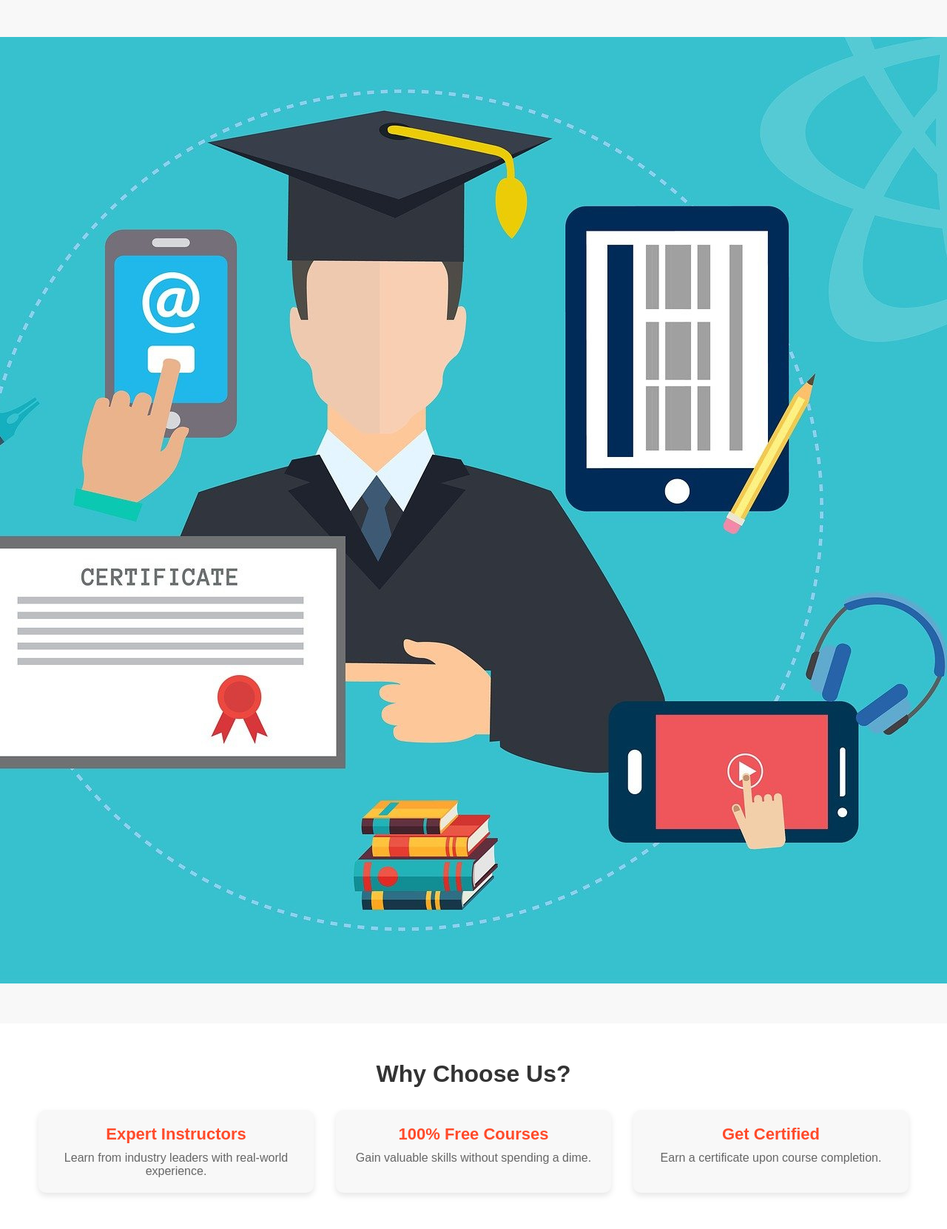
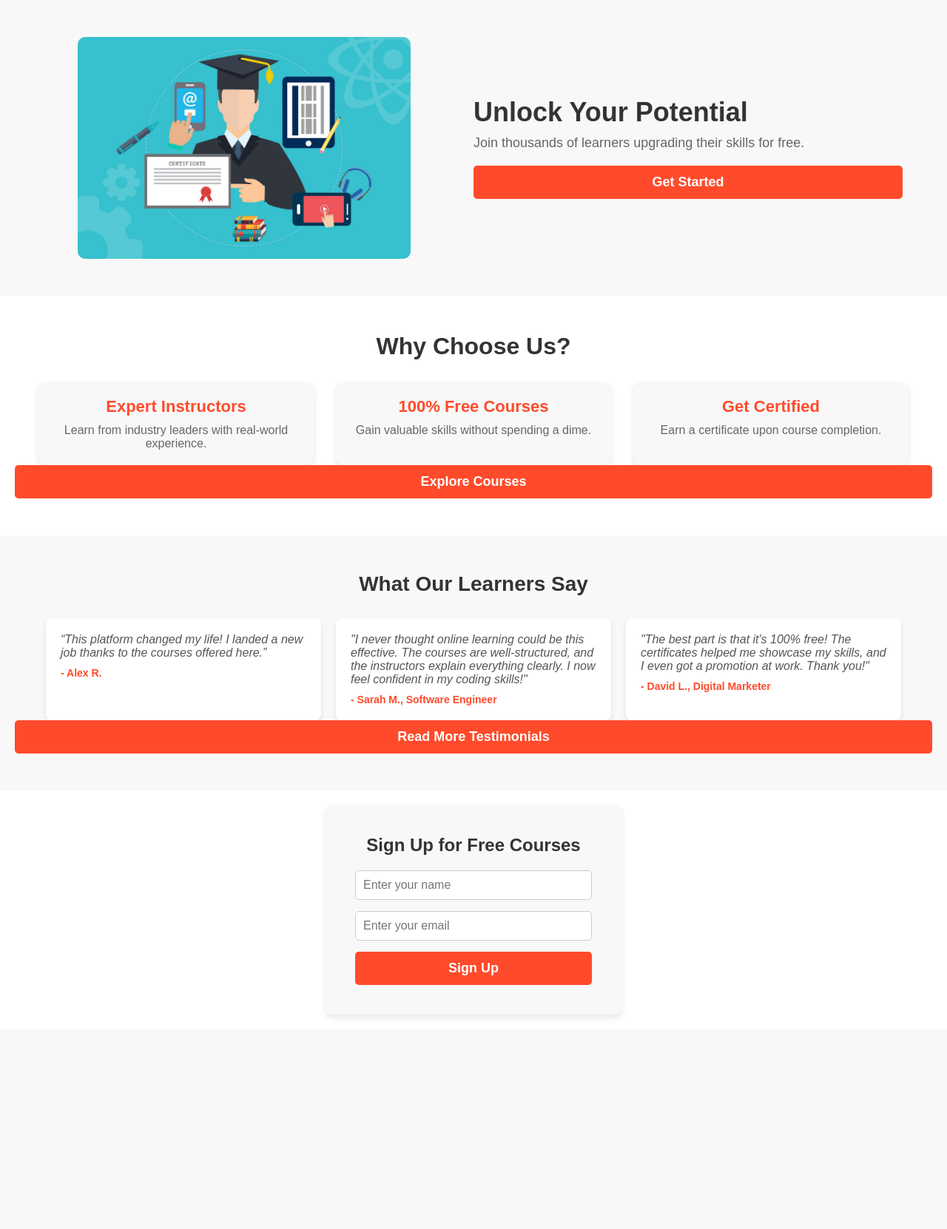
Before and after one commit to arshamir/open-classroom-hub, a PHP site: page / in a window 1280 px wide; the page is wider, and only the part inside the window is pictured. Shown: the top 1662 px of that part at 74% size. After the commit the page ends 1373 px from the top of that part, so only its background shows below. Run offline with PHP 8.4, Linux system fonts and the light colour scheme.

Commit message:
Updated index.php

```diff
--- a/index.php
+++ b/index.php
@@ -4,20 +4,24 @@
     <meta charset="UTF-8">
     <meta name="viewport" content="width=device-width, initial-scale=1.0">
     <title>Open Classroom Hub</title>
-    <link rel="stylesheet" href="style.css"
+    <link rel="stylesheet" href="style.css">
 </head>
 <body>
-    <!--Hero Banner-->
+    <!-- Hero Banner -->
     <section id="hero-banner">
-        <div class="img">
+        <div class="hero-container">
+            <div class="hero-img">
                 <img src="images/hero-banner-img.png" alt="Main Banner">
             </div>
             <div class="hero-text">
                 <h1>Unlock Your Potential</h1>
                 <p>Join thousands of learners upgrading their skills for free.</p>
-            <button class="cta-btn">Get Started</button>
+                <button class="cta-btn">Get Started</button> <!-- Hero Section Button (Unchanged) -->
+            </div>
         </div>
     </section>
+
+    <!-- Features Section -->
     <section id="features-section">
         <div class="container">
             <h2>Why Choose Us?</h2>
@@ -35,8 +39,14 @@
                     <p>Earn a certificate upon course completion.</p>
                 </div>
             </div>
+            <button class="cta-btn section-btn">Explore Courses</button> <!-- Features Section Button -->
+        </div>
     </section>
+
+    <!-- Testimonials Section -->
     <section id="testimonials-section">
+        <h2>What Our Learners Say</h2>
+        <div class="testimonial-container">
             <div class="testimonial">
                 <p>“This platform changed my life! I landed a new job thanks to the courses offered here.”</p>
                 <strong>- Alex R.</strong>
@@ -51,14 +61,18 @@
                 promotion at work. Thank you!"</p>
                 <strong>- David L., Digital Marketer</strong>
             </div>
+        </div>
+        <button class="cta-btn section-btn">Read More Testimonials</button> <!-- Testimonials Section Button -->
     </section>
+
+    <!-- Lead Form Section -->
     <section>
         <div id="lead-Form">
             <h3>Sign Up for Free Courses</h3>
             <form action="subscribe.php" method="POST">
                 <input type="text" name="name" placeholder="Enter your name" required>
                 <input type="email" name="email" placeholder="Enter your email" required>
-                <button class="cta-btn" type="submit">Sign Up</button>
+                <button class="cta-btn">Sign Up</button> <!-- Lead Form Button -->
             </form>
         </div>
     </section>
```
Lines whose indentation alone changed are shown as unchanged.
